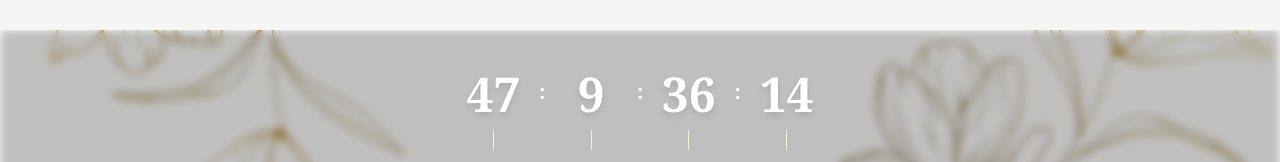
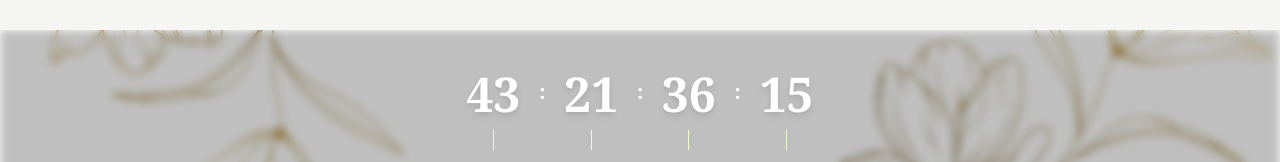
Before and after one commit to Andrii23LV/dayana-yura-wedding, a Next.js app: page / in a window 1280 px wide. Shown: the part 2906-3068 px from the top of the page. Built offline with nearby package versions, Linux system fonts and the light colour scheme.

Commit message:
Update #9

```diff
--- a/src/app/page.jsx
+++ b/src/app/page.jsx
@@ -14,7 +14,7 @@ import InviteHeader from '@/components/InviteHeader';
 import Warning from '@/components/Warning';
 
 export default function Home() {
-	const targetDate = '2023-09-12T23:59:59';
+	const targetDate = '2023-09-09T12:00:00';
 
 	const searchParams = useSearchParams();
 
```
